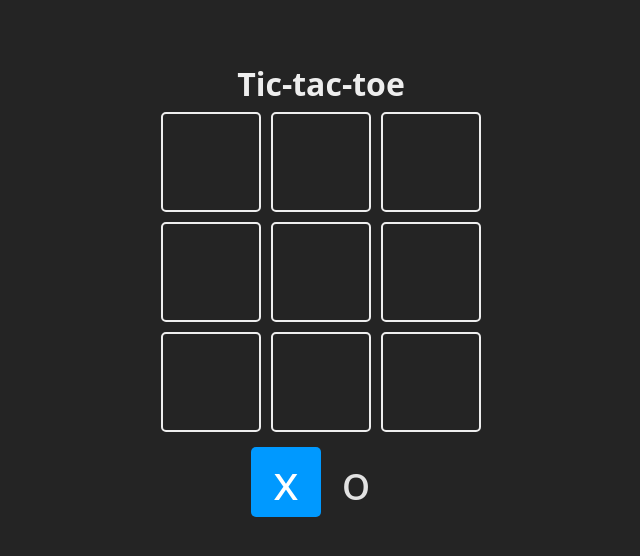
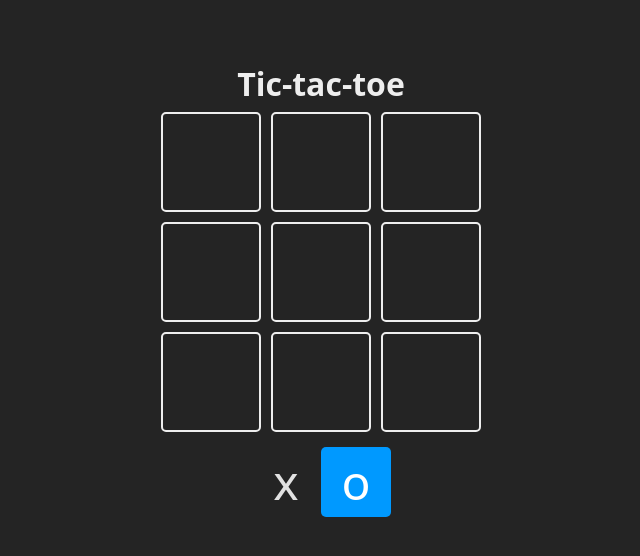
Before and after one commit to alvaromoron27/Curso_React, a React (Vite) app in the folder projects/tic-tac-toe/: page / in a window 1280 px wide. Shown: the top 556 px of the page, without its empty margins (319-959 px from the left). Built offline with nearby package versions, Linux system fonts and the light colour scheme.

Commit message:
Añadiendo cambio

```diff
--- a/projects/tic-tac-toe/src/App.jsx
+++ b/projects/tic-tac-toe/src/App.jsx
@@ -76,10 +76,10 @@ function App() {
           }
       </section>
       <section className='turn'>
-        <Square isSelected={turn == TURNS.X}>
+        <Square isSelected={turn == TURNS.O}>
           {TURNS.X}
         </Square>
-        <Square isSelected={turn == TURNS.O}>
+        <Square isSelected={turn == TURNS.X}>
           {TURNS.O}
         </Square>
       </section>
```
